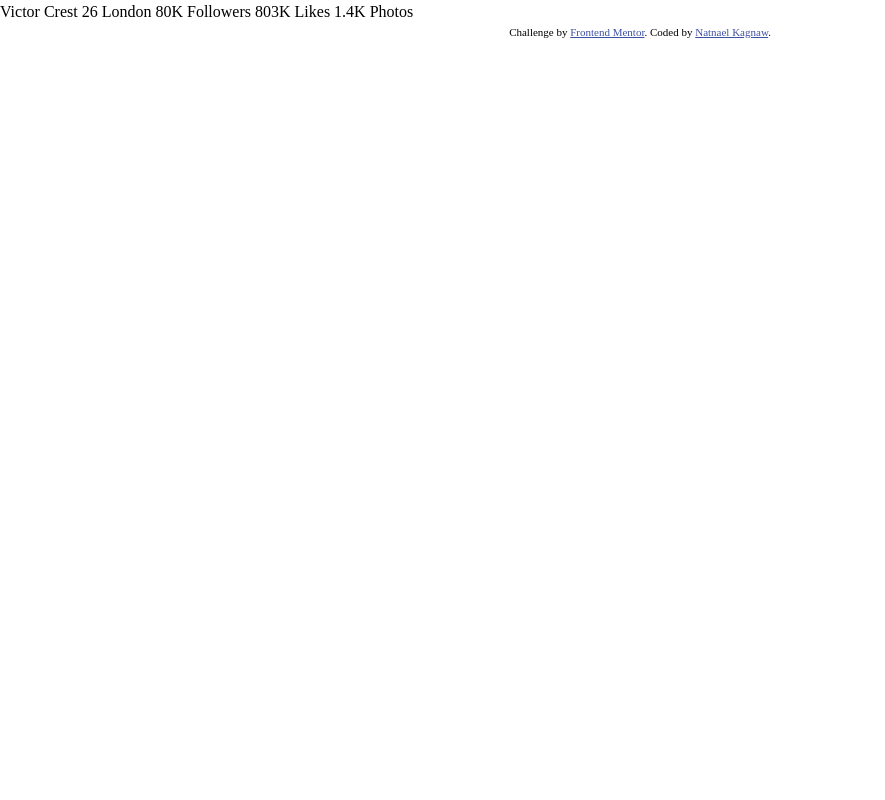
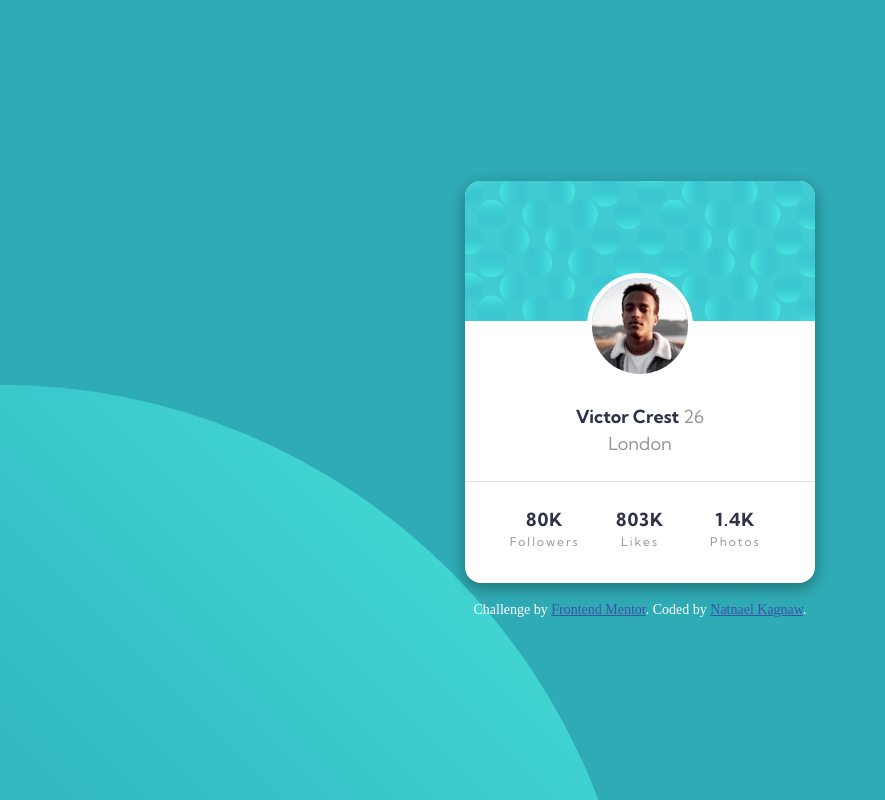
Before and after one commit to NatnaelSisay/profile-card-component-main, a plain HTML site: page index.html in a window 1280 px wide. Shown: the whole page, without its empty margins (0-885 px from the left). Drawn offline with Linux system fonts and the light colour scheme.

Commit message:
finalized project

```diff
--- a/css/style.css
+++ b/css/style.css
@@ -0,0 +1,123 @@
+:root {
+	--clr-primary-1-hsl: 185, 75%, 39%;
+	--clr-primary-1: hsl(var(var(--clr-primary-1-hsl)));
+	--clr-primary-2: hsl(229, 23%, 23%);
+	--clr-primary-3: hsl(227, 10%, 46%);
+
+	--clr-neutral-0: white;
+	--clr-neutral-1: hsl(0, 0%, 59%);
+
+	--fs-default: 18px;
+
+	--ff-default: "Kumbh Sans", sans-serif;
+
+	--fw-default: 400;
+	--fw-bold: 700;
+}
+
+.attribution {
+	margin-top: 1rem;
+	font-size: 14px;
+	text-align: center;
+	color: white;
+}
+.attribution a {
+	color: hsl(228, 45%, 44%);
+}
+
+body {
+	height: 100vh;
+	display: grid;
+	place-content: center;
+	margin-inline: 1rem;
+
+	/* outline: 1px solid black; */
+	background-image: url(../images/bg-pattern-top.svg),
+		url(../images/bg-pattern-bottom.svg);
+	background-position: top -60% left -30vw, bottom -60% right -30vw;
+	background-size: 100%, 100%;
+	background-repeat: no-repeat;
+
+	background-color: hsl(var(--clr-primary-1-hsl), 0.9);
+}
+
+.horizontal_line {
+	border-top: 1px solid hsl(0, 0%, 59%, 0.3);
+}
+
+.card {
+	position: relative;
+
+	background-color: white;
+	box-shadow: rgba(0, 0, 0, 0.35) 0px 5px 15px;
+
+	max-width: 350px;
+
+	border-radius: 1rem;
+	overflow: hidden;
+
+	font-family: var(--ff-default);
+	font-size: var(--fs-default);
+}
+
+.card__body {
+	position: relative;
+	display: grid;
+	gap: 1.5rem;
+	text-align: center;
+}
+
+.card__avatar {
+	border: 5px solid white;
+	border-radius: 50%;
+
+	margin: auto;
+	margin-top: -3rem;
+}
+
+.card__detail {
+	color: var(--clr-neutral-1);
+}
+
+.card__title {
+	font-weight: var(--fw-bold);
+	font-size: 18px;
+
+	color: var(--clr-primary-2);
+}
+
+.card__title span {
+	color: var(--clr-neutral-1);
+	font-weight: var(--fw-default);
+}
+
+.card__bottom {
+	display: grid;
+	grid-template-columns: 1fr 1fr 1fr;
+	padding: 0 2rem 2rem;
+}
+
+.stats {
+	color: var(--clr-neutral-1);
+	font-size: 12px;
+	letter-spacing: 2px;
+}
+
+.stats span {
+	display: block;
+
+	font-size: 18px;
+	letter-spacing: 1px;
+	font-weight: var(--fw-bold);
+
+	color: var(--clr-primary-2);
+}
+
+@media (min-width: 600px) {
+	body {
+		background-image: url(../images/bg-pattern-top.svg),
+			url(../images/bg-pattern-bottom.svg);
+		background-position: top -80% left -50vw, bottom -300% right -50vw;
+		background-size: 100%, 100%;
+	}
+}
--- a/index.html
+++ b/index.html
@@ -25,20 +25,37 @@
 		<link rel="stylesheet" href="css/style.css" />
 
 		<title>Frontend Mentor | Profile card component</title>
-
-		<!-- Feel free to remove these styles or customise in your own stylesheet 👍 -->
-		<style>
-			.attribution {
-				font-size: 11px;
-				text-align: center;
-			}
-			.attribution a {
-				color: hsl(228, 45%, 44%);
-			}
-		</style>
 	</head>
 	<body>
-		Victor Crest 26 London 80K Followers 803K Likes 1.4K Photos
+		<main>
+			<div class="card">
+				<div class="card__header">
+					<img
+						src="./images/bg-pattern-card.svg"
+						alt="card background pattern"
+					/>
+				</div>
+				<div class="card__body">
+					<img
+						class="card__avatar"
+						src="./images/image-victor.jpg"
+						alt="victor's image"
+					/>
+					<div class="card__detail">
+						<h1 class="card__title">Victor Crest <span>26</span></h1>
+						<p>London</p>
+					</div>
+
+					<div class="horizontal_line"></div>
+
+					<div class="card__bottom">
+						<p class="stats"><span>80K</span> Followers</p>
+						<p class="stats"><span>803K</span> Likes</p>
+						<p class="stats"><span>1.4K</span> Photos</p>
+					</div>
+				</div>
+			</div>
+		</main>
 		<div class="attribution">
 			Challenge by
 			<a href="https://www.frontendmentor.io?ref=challenge" target="_blank"
```
Also changed, not shown: screenshot/desktop.png (added), screenshot/mobile.png (added), 1 other file.
